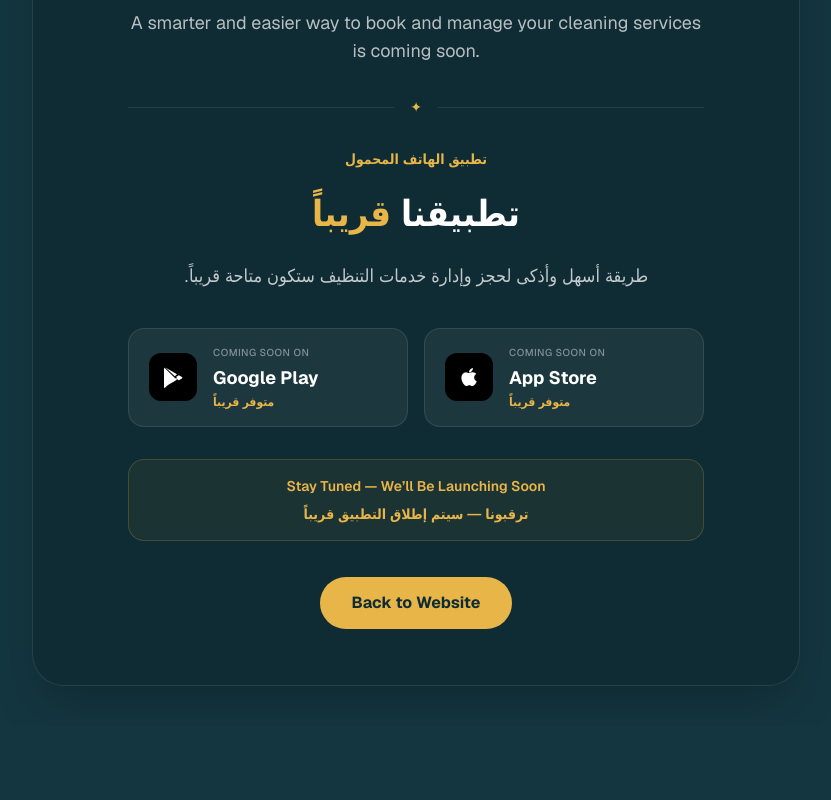
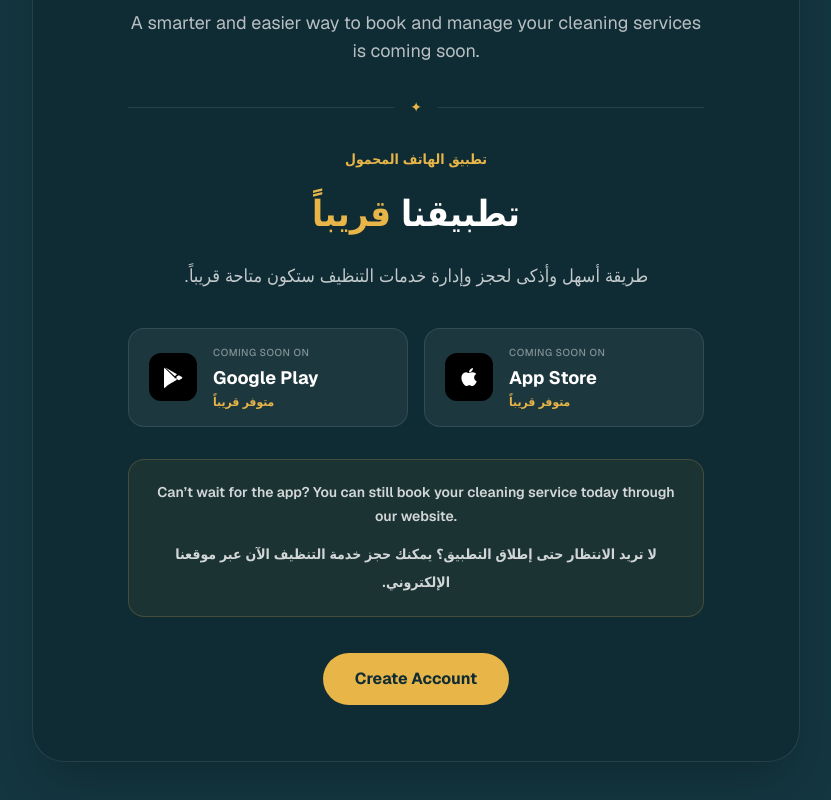
Before and after one commit to saadalla-hub/atoz-cleaning, a Next.js app: page /app in a window 1280 px wide. Shown: the part 406-1206 px from the top of the page, without its empty margins (224-1055 px from the left). Before the commit the page ends 1132 px from the top, so only its background shows below. Built offline with nearby package versions, Linux system fonts and the light colour scheme.

Commit message:
Improve app coming soon booking CTA

```diff
--- a/app/app/page.tsx
+++ b/app/app/page.tsx
@@ -148,28 +148,32 @@ export default function AppComingSoonPage() {
 
           </div>
 
-          {/* Final Message */}
-          <div className="mx-auto mt-8 max-w-xl rounded-2xl border border-[#E7B548]/20 bg-[#E7B548]/[0.06] px-5 py-4">
-            <p className="text-sm font-semibold text-[#E7B548]">
-              Stay Tuned — We’ll Be Launching Soon
+          {/* Website Booking Message */}
+          <div className="mx-auto mt-8 max-w-xl rounded-2xl border border-[#E7B548]/20 bg-[#E7B548]/[0.06] px-5 py-5">
+
+            <p className="text-sm font-semibold leading-6 text-white/80">
+              Can’t wait for the app? You can still book your cleaning
+              service today through our website.
             </p>
 
             <p
-              className="mt-2 text-sm font-semibold text-[#E7B548]"
+              className="mt-3 text-sm font-semibold leading-7 text-white/80"
               dir="rtl"
               style={{ fontFamily: "Arial, Tahoma, sans-serif" }}
             >
-              ترقبونا — سيتم إطلاق التطبيق قريباً
+              لا تريد الانتظار حتى إطلاق التطبيق؟ يمكنك حجز خدمة التنظيف الآن
+              عبر موقعنا الإلكتروني.
             </p>
+
           </div>
 
-          {/* Back to Website */}
+          {/* Create Account */}
           <div className="mt-9">
             <Link
-              href="/"
+              href="/register"
               className="inline-flex items-center justify-center rounded-full bg-[#E7B548] px-8 py-3.5 font-bold text-[#0F2B34] transition hover:bg-[#D4A63A]"
             >
-              Back to Website
+              Create Account
             </Link>
           </div>
 
```
